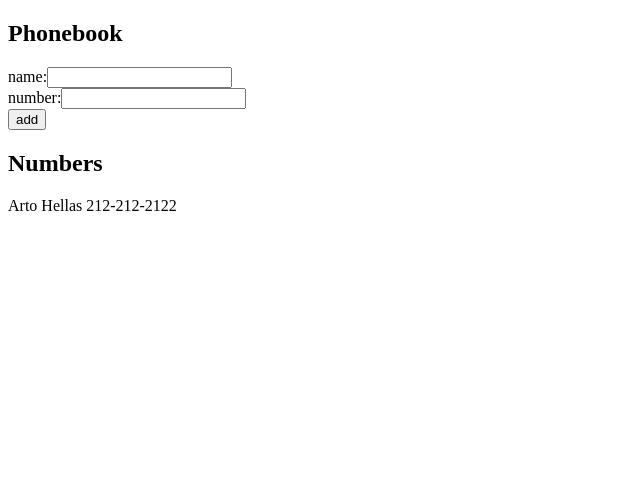
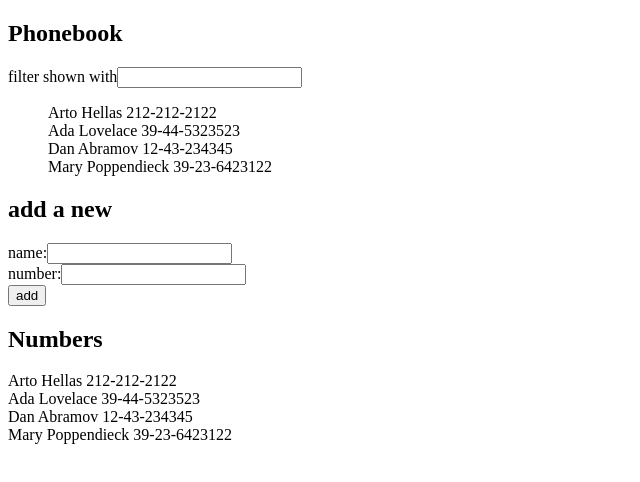
Before and after one commit to 1Maria/the-phonebook, a React (Create React App) app: page / in a window 1280 px wide. Shown: the top 482 px of the page, without its empty margins (0-640 px from the left). Built offline with nearby package versions, Linux system fonts and the light colour scheme.

Commit message:
Add search functionality

```diff
--- a/src/App.js
+++ b/src/App.js
@@ -1,11 +1,21 @@
 import React, { useState } from 'react';
+
+const Search = ({ search }) => {
+  return (
+    <div>{search.name} {search.number}</div>
+  );
+}
 
 const App = () => {
   const [persons, setPersons] = useState([
-    { name: 'Arto Hellas', number: '212-212-2122'}
+    { name: 'Arto Hellas', number: '212-212-2122' },
+    { name: 'Ada Lovelace', number: '39-44-5323523' },
+    { name: 'Dan Abramov', number: '12-43-234345' },
+    { name: 'Mary Poppendieck', number: '39-23-6423122' }
   ]);
   const [newName, setNewName] = useState('');
   const [newNumber, setNewNumber] = useState('');
+  const [search, setSearch] = useState('');
 
   const peopleList = persons.map((person) =>
     <div key={person.name}>
@@ -39,9 +49,28 @@ const App = () => {
     setNewNumber(event.target.value);
   }
 
+  const handleSearchChange = (event) => {
+    console.log(event.target.value);
+    setSearch(event.target.value);
+  }
+
+  const searchResults = search ? persons.filter(person => person.name.toLowerCase().includes(search.toLowerCase())) : persons;
+
   return (
     <div>
       <h2>Phonebook</h2>
+      <div>
+        filter shown with
+          <input
+            value={search}
+            onChange={handleSearchChange}
+          />
+      </div>
+      <ul>
+          {searchResults.map(search =>
+           <Search key={search.name} search={search} />)}
+      </ul>
+      <h2>add a new</h2>
       <form onSubmit={addContact}>
         <div>
           name:
```
